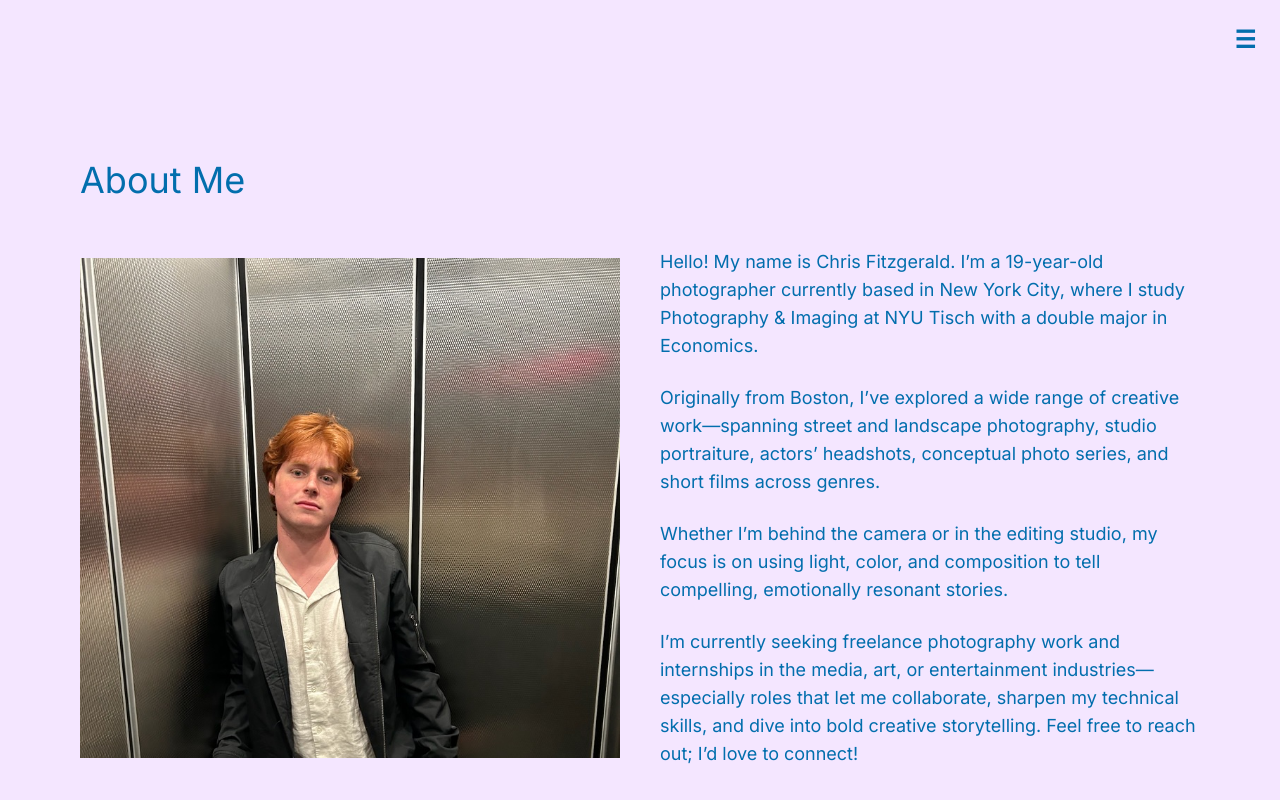
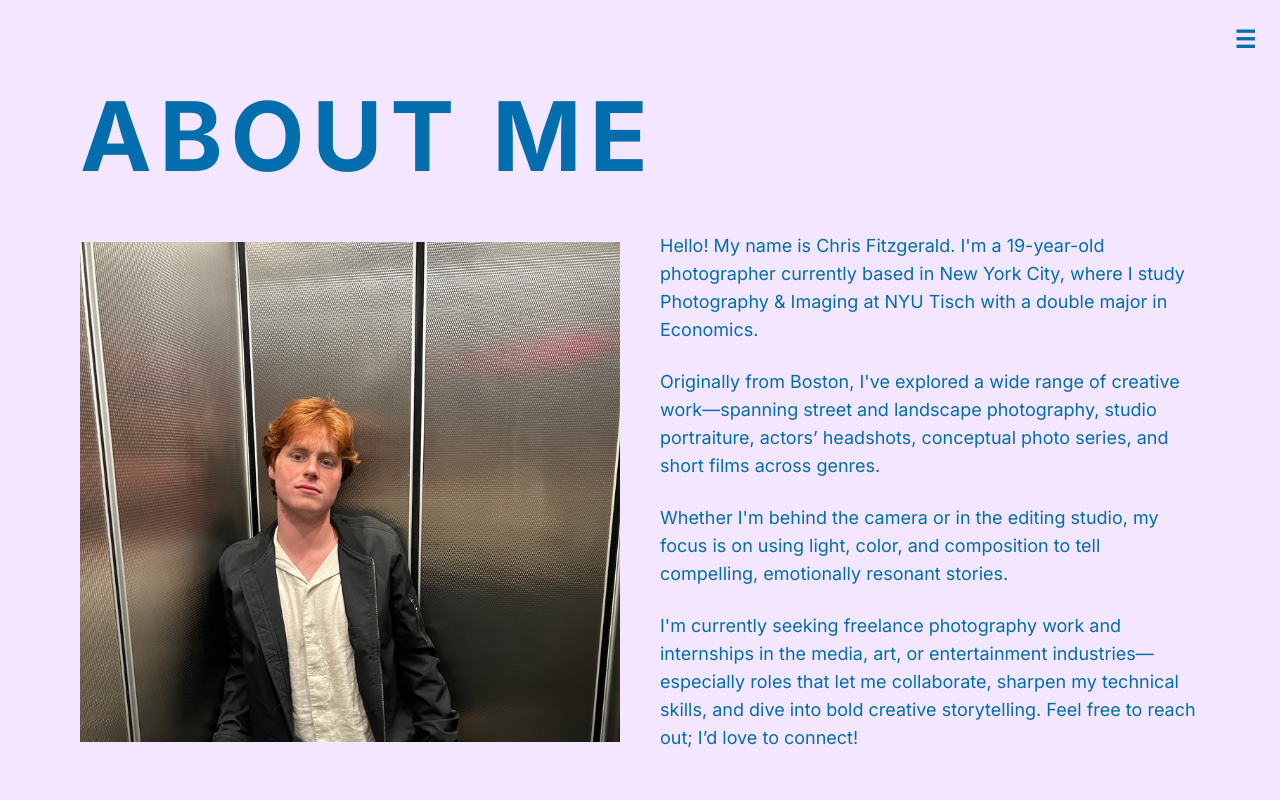
Before and after one commit to juliettemangon2/chrisfitzgerald-site, a React (Create React App) app: page /#/about in a window 1280 px wide. Shown: the top 800 px of the page. Built offline with nearby package versions, Linux system fonts and the light colour scheme.

Commit message:
initial fixes

```diff
--- a/src/AboutPage.jsx
+++ b/src/AboutPage.jsx
@@ -34,9 +34,17 @@ export default function AboutPage() {
             transition={{ duration: 0.4 }}
             className="fixed top-0 right-0 w-full sm:w-72 h-full bg-[#ffab4a] text-[#026ead] z-30 p-8 flex flex-col items-start gap-10"
           >
+            {/* Close button */}
+            <button
+              className="absolute top-6 right-6 text-2xl font-bold"
+              onClick={() => setMenuOpen(false)}
+              aria-label="Close menu"
+            >
+              ✕
+            </button>
             <Link to="/" className="leading-tight space-y-0">
               <h2 className="text-3xl font-bold">Chris</h2>
-              <h2 className="text-3xl font-bold -mt-2">Fitzgerald.</h2>
+              <h2 className="text-3xl font-bold -mt-2">Fitzgerald</h2>
             </Link>
             <div className="flex flex-col gap-6 mt-4">
               {navItems.map(({ name, path }) => (
@@ -55,8 +63,10 @@ export default function AboutPage() {
       </AnimatePresence>
 
       {/* Page content */}
-      <div className="max-w-6xl mx-auto mt-20 sm:mt-28 space-y-12">
-        <h1 className="text-4xl font-light text-center sm:text-left">About Me</h1>
+  <div className="max-w-6xl mx-auto mt-6 sm:mt-10 space-y-12">
+        <h1 className="text-7xl sm:text-8xl font-extrabold tracking-wide text-center sm:text-left uppercase" style={{letterSpacing: '0.08em'}}>
+          ABOUT ME
+        </h1>
 
         <div className="flex flex-col sm:flex-row gap-10 items-center">
           {/* Chris image */}
@@ -71,16 +81,16 @@ export default function AboutPage() {
           {/* Text content */}
           <div className="w-full sm:w-1/2 space-y-6 text-lg font-light">
             <p>
-              Hello! My name is Chris Fitzgerald. I’m a 19-year-old photographer currently based in New York City, where I study Photography & Imaging at NYU Tisch with a double major in Economics.
+              Hello! My name is Chris Fitzgerald. I'm a 19-year-old photographer currently based in New York City, where I study Photography & Imaging at NYU Tisch with a double major in Economics.
             </p>
             <p>
-              Originally from Boston, I’ve explored a wide range of creative work—spanning street and landscape photography, studio portraiture, actors’ headshots, conceptual photo series, and short films across genres.
+              Originally from Boston, I've explored a wide range of creative work—spanning street and landscape photography, studio portraiture, actors’ headshots, conceptual photo series, and short films across genres.
             </p>
             <p>
-              Whether I’m behind the camera or in the editing studio, my focus is on using light, color, and composition to tell compelling, emotionally resonant stories.
+              Whether I'm behind the camera or in the editing studio, my focus is on using light, color, and composition to tell compelling, emotionally resonant stories.
             </p>
             <p>
-              I’m currently seeking freelance photography work and internships in the media, art, or entertainment industries—especially roles that let me collaborate, sharpen my technical skills, and dive into bold creative storytelling. Feel free to reach out; I’d love to connect!
+              I'm currently seeking freelance photography work and internships in the media, art, or entertainment industries—especially roles that let me collaborate, sharpen my technical skills, and dive into bold creative storytelling. Feel free to reach out; I’d love to connect!
             </p>
           </div>
         </div>
--- a/src/ContactPage.jsx
+++ b/src/ContactPage.jsx
@@ -51,9 +51,17 @@ export default function ContactPage() {
             transition={{ duration: 0.4 }}
             className="fixed top-0 right-0 w-full sm:w-72 h-full bg-[#ffab4a] text-[#026ead] z-30 p-8 flex flex-col items-start gap-10"
           >
+            {/* Close button */}
+            <button
+              className="absolute top-6 right-6 text-2xl font-bold"
+              onClick={() => setMenuOpen(false)}
+              aria-label="Close menu"
+            >
+              ✕
+            </button>
             <Link to="/" className="leading-tight space-y-0">
               <h2 className="text-3xl font-bold">Chris</h2>
-              <h2 className="text-3xl font-bold -mt-2">Fitzgerald.</h2>
+              <h2 className="text-3xl font-bold -mt-2">Fitzgerald</h2>
             </Link>
             <div className="flex flex-col gap-6 mt-4">
               {navItems.map(({ name, path }) => (
@@ -72,8 +80,10 @@ export default function ContactPage() {
       </AnimatePresence>
 
       {/* Contact Content */}
-      <div className="max-w-3xl mx-auto mt-20 sm:mt-28">
-        <h1 className="text-4xl font-light text-center mb-12">Contact</h1>
+  <div className="max-w-3xl mx-auto mt-6 sm:mt-10">
+        <h1 className="text-7xl sm:text-8xl font-extrabold tracking-wide text-center mb-12 uppercase" style={{letterSpacing: '0.08em'}}>
+          CONTACT
+        </h1>
         <div className="grid gap-8">
           {contacts.map(({ label, href, text }, i) => (
             <a
--- a/src/LandingPage.jsx
+++ b/src/LandingPage.jsx
@@ -43,9 +43,17 @@ export default function LandingPage() {
             transition={{ duration: 0.4 }}
             className="fixed top-0 right-0 w-full sm:w-72 h-full bg-[#ffab4a] text-[#026ead] z-30 p-8 flex flex-col items-start gap-10"
           >
+            {/* Close button */}
+            <button
+              className="absolute top-6 right-6 text-2xl font-bold"
+              onClick={() => setMenuOpen(false)}
+              aria-label="Close menu"
+            >
+              ✕
+            </button>
             <Link to="/" className="leading-tight space-y-0">
               <h2 className="text-3xl font-bold">Chris</h2>
-              <h2 className="text-3xl font-bold -mt-2">Fitzgerald.</h2>
+              <h2 className="text-3xl font-bold -mt-2">Fitzgerald</h2>
             </Link>
             <div className="flex flex-col gap-6 mt-4">
               {navItems.map(({ name, path }) => (
--- a/src/PhotographyPage.jsx
+++ b/src/PhotographyPage.jsx
@@ -53,9 +53,17 @@ export default function PhotographyPage() {
             transition={{ duration: 0.4 }}
             className="fixed top-0 right-0 w-full sm:w-72 h-full bg-[#ffab4a] text-[#026ead] z-30 p-8 flex flex-col items-start gap-10"
           >
+            {/* Close button */}
+            <button
+              className="absolute top-6 right-6 text-2xl font-bold"
+              onClick={() => setMenuOpen(false)}
+              aria-label="Close menu"
+            >
+              ✕
+            </button>
             <Link to="/" className="leading-tight space-y-0">
               <h2 className="text-3xl font-bold">Chris</h2>
-              <h2 className="text-3xl font-bold -mt-2">Fitzgerald.</h2>
+              <h2 className="text-3xl font-bold -mt-2">Fitzgerald</h2>
             </Link>
             <div className="flex flex-col gap-6 mt-4">
               <Link to="/about" className="text-2xl font-medium">About</Link>
@@ -67,8 +75,10 @@ export default function PhotographyPage() {
       </AnimatePresence>
 
       {/* Gallery Content */}
-      <div className="max-w-5xl mx-auto mt-20 sm:mt-28 space-y-10">
-        <h1 className="text-4xl font-light text-center mb-12">Photography</h1>
+  <div className="max-w-5xl mx-auto mt-6 sm:mt-10 space-y-10">
+        <h1 className="text-7xl sm:text-8xl font-extrabold tracking-wide text-center mb-12 uppercase" style={{letterSpacing: '0.08em'}}>
+          PHOTOGRAPHY
+        </h1>
         <div className="grid grid-cols-1 sm:grid-cols-2 md:grid-cols-3 gap-12">
           {projects.map((proj) => (
             <div
--- a/src/ShootPage.jsx
+++ b/src/ShootPage.jsx
@@ -60,9 +60,17 @@ export default function ShootPage() {
             transition={{ duration: 0.4 }}
             className="fixed top-0 right-0 w-full sm:w-72 h-full bg-[#ffab4a] text-[#026ead] z-30 p-8 flex flex-col items-start gap-10"
           >
+            {/* Close button */}
+            <button
+              className="absolute top-6 right-6 text-2xl font-bold"
+              onClick={() => setMenuOpen(false)}
+              aria-label="Close menu"
+            >
+              ✕
+            </button>
             <Link to="/" className="leading-tight space-y-0">
               <h2 className="text-3xl font-bold">Chris</h2>
-              <h2 className="text-3xl font-bold -mt-2">Fitzgerald.</h2>
+              <h2 className="text-3xl font-bold -mt-2">Fitzgerald</h2>
             </Link>
             <div className="flex flex-col gap-6 mt-4">
               <Link to="/about" className="text-2xl font-medium">About</Link>
@@ -74,8 +82,10 @@ export default function ShootPage() {
       </AnimatePresence>
 
       {/* Content */}
-      <div className="max-w-6xl mx-auto mt-28 space-y-10">
-        <h1 className="text-3xl font-light text-center">{title}</h1>
+  <div className="max-w-6xl mx-auto mt-10 space-y-10">
+        <h1 className="text-7xl sm:text-8xl font-extrabold tracking-wide text-center uppercase" style={{letterSpacing: '0.08em'}}>
+          {title}
+        </h1>
         <div className="grid grid-cols-1 sm:grid-cols-2 md:grid-cols-3 gap-6">
           {images.map((src, i) => (
             <a
```
Also changed, not shown: src/tailwind.css (renamed from src/index.css), 1 other file (tests, documents, lock files or other folders).
